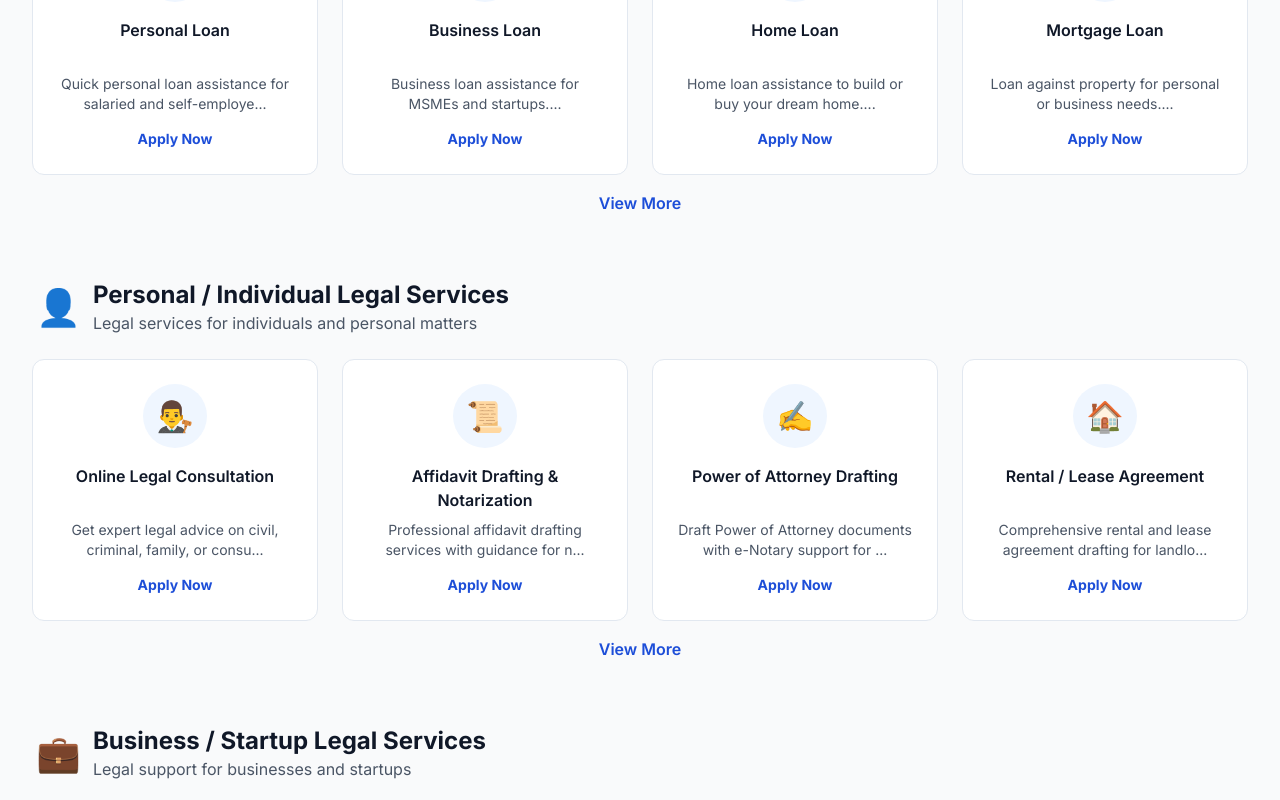
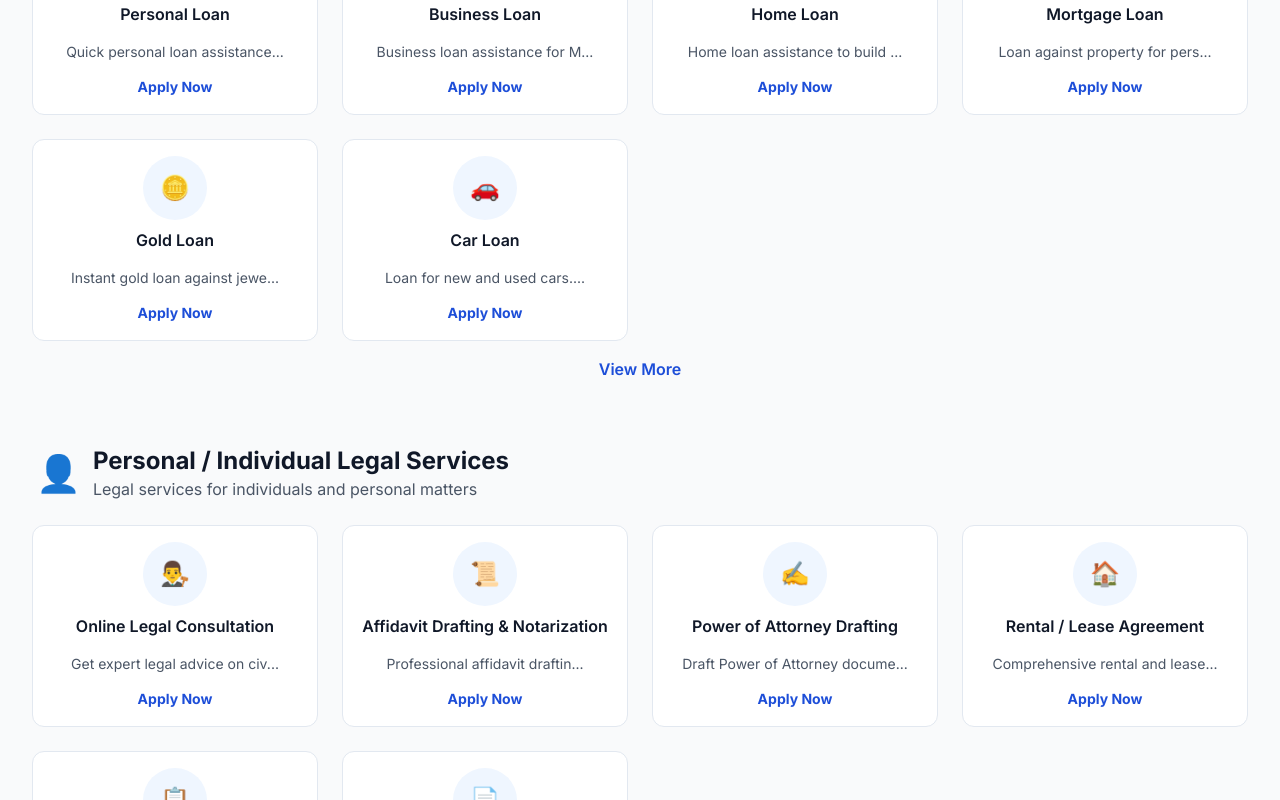
Before and after one commit to Nemmen/dhanseva-new, a Next.js app in the folder Finance-web-master/: page / in a window 1280 px wide. Shown: the part 1200-2000 px from the top of the page. Built offline with nearby package versions, Linux system fonts and the light colour scheme; no server answers.

Commit message:
feat: homepage service-based slider with images

```diff
--- a/Finance-web-master/app/page.tsx
+++ b/Finance-web-master/app/page.tsx
@@ -232,7 +232,7 @@ export default function HomePage() {
             // IMPORTANT: limit services when collapsed
             const visibleServices = isExpanded
               ? categoryServices
-              : categoryServices.slice(0, 4);
+              : categoryServices.slice(0, 6);
 
             return (
               <div
@@ -259,24 +259,24 @@ export default function HomePage() {
                     <Link
                       key={service.id}
                       href={`/apply/${service.id}`}
-                      className="bg-white rounded-lg p-3 sm:p-6 hover:shadow-lg transition-all duration-300 border border-gray-200 hover:border-primary-500 group"
+                      className="bg-white rounded-lg p-2 sm:p-4 hover:shadow-lg transition-all duration-300 border border-gray-200 hover:border-primary-500 group"
                     >
-                      <div className="flex flex-col items-center text-center h-full">
-                        <div className="w-10 h-10 sm:w-16 sm:h-16 bg-primary-50 rounded-full flex items-center justify-center mb-2 sm:mb-4 group-hover:bg-primary-100 transition-colors">
-                          <span className="text-xl sm:text-3xl">
+                      <div className="flex flex-col items-center text-center h-min">
+                        <div className="w-5 h-5 sm:w-16 sm:h-16 bg-primary-50 rounded-full flex items-center justify-center mb-1 sm:mb-2 group-hover:bg-primary-100 transition-colors">
+                          <span className="text-xl sm:text-2xl">
                             {service.icon}
                           </span>
                         </div>
 
-                        <h4 className="font-semibold text-gray-900 mb-1 sm:mb-2 line-clamp-2 min-h-[2rem] sm:min-h-[3rem] text-xs sm:text-base">
+                        <h4 className="font-semibold text-gray-900 mb-1 sm:mb-2 line-clamp-2 min-h-[1rem] sm:min-h-[2rem] text-xs sm:text-base">
                           {service.name}
                         </h4>
 
-                        <p className="text-xs sm:text-sm text-gray-600 mb-2 sm:mb-3 line-clamp-2 hidden sm:block">
-                          {service.description.slice(0, 60)}...
+                        <p className="text-xs sm:text-sm text-gray-600 mb-1 sm:mb-2 line-clamp-2 hidden sm:block">
+                          {service.description.slice(0, 30)}...
                         </p>
 
-                        <div className="mt-auto">
+                        <div className="mt-1">
                           <span className="text-primary-600 font-[700] rounded-lg text-sm">
                             Apply Now
                           </span>
--- a/Finance-web-master/data/services.ts
+++ b/Finance-web-master/data/services.ts
@@ -1466,7 +1466,7 @@ export const SERVICE_CATEGORIES = [
   },
   {
     id: "BUSINESS_LEGAL",
-    name: "Business / Startup Legal Services",
+    name: "Business / Startup Financial Services",
     description: "Legal support for businesses and startups",
     icon: "💼",
     image: "/images/hero3.jpg",
```
